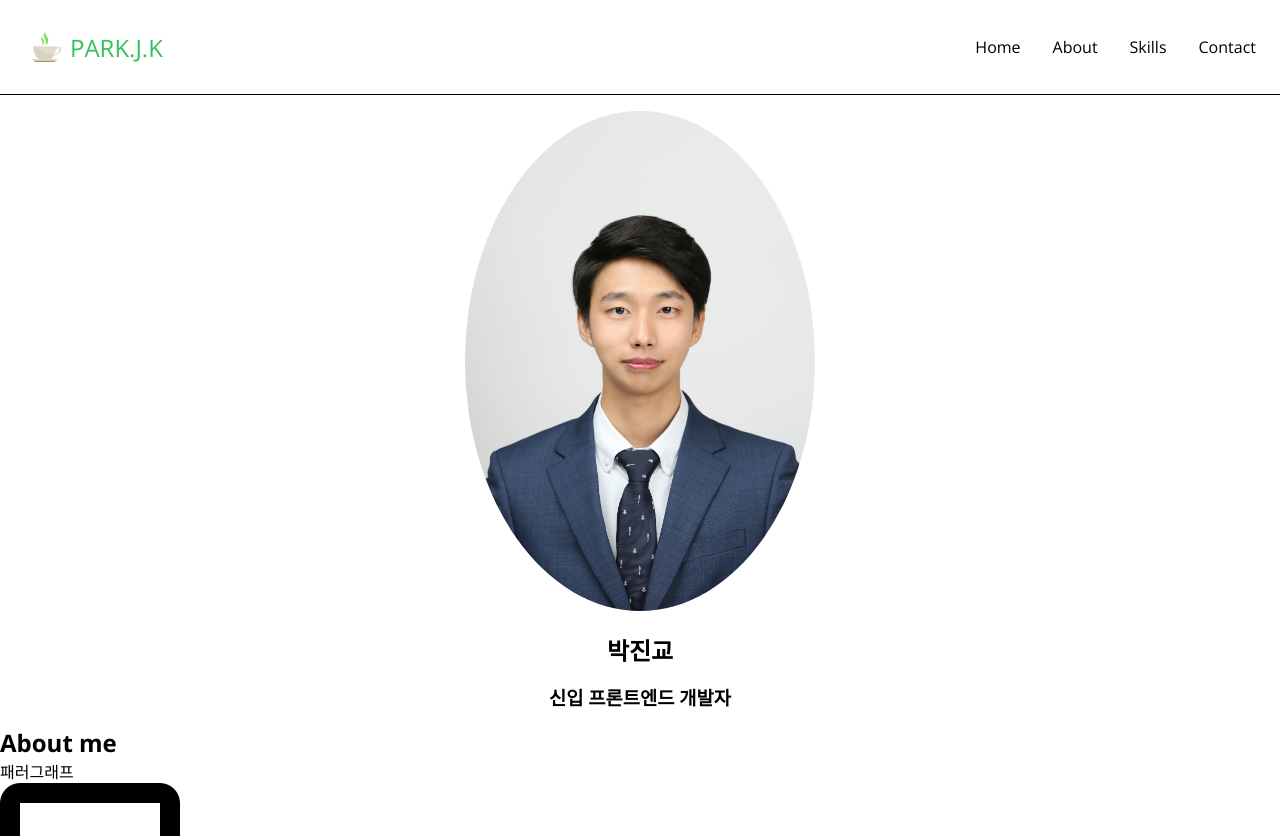
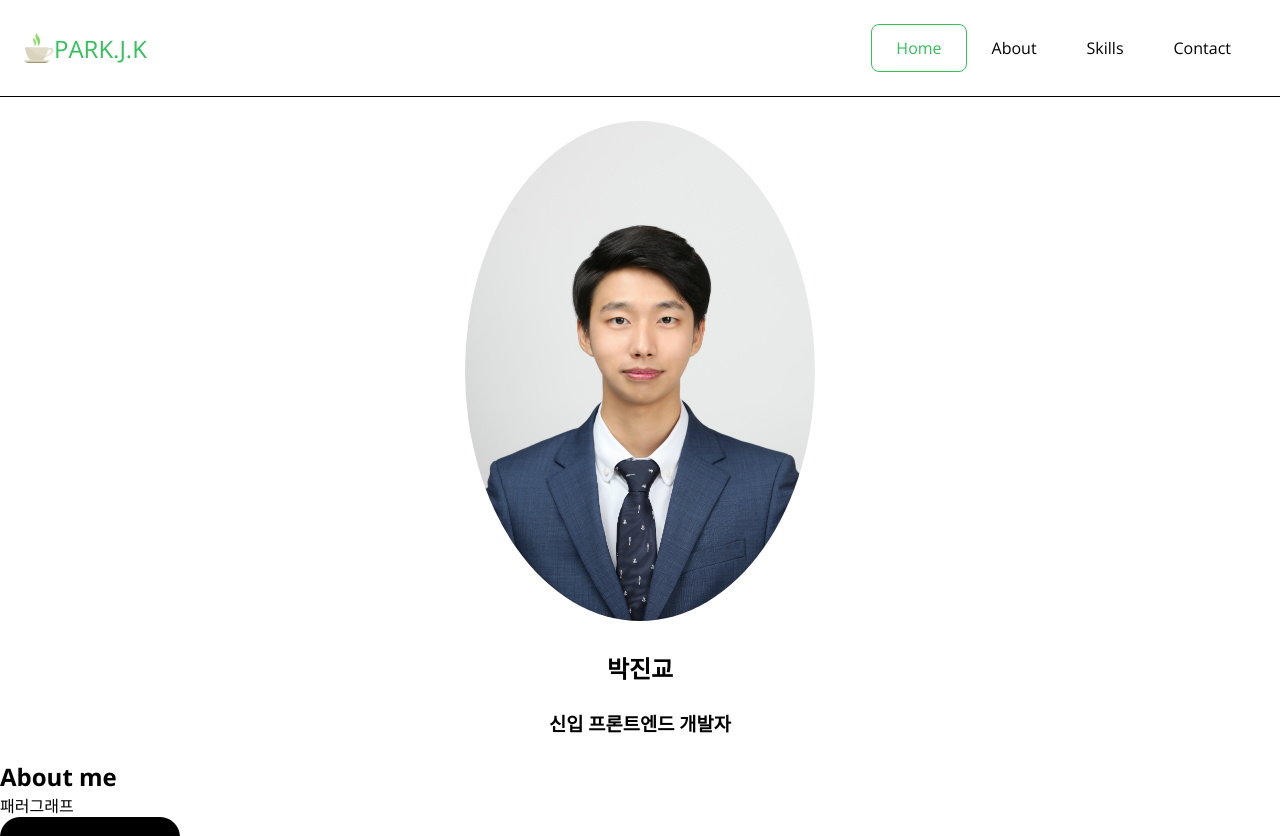
Before and after one commit to NextGoalIs/Portfolio, a plain HTML site: page index.html in a window 1280 px wide. Shown: the top 836 px of the page. Drawn offline with nearby package versions, Linux system fonts and the light colour scheme.

Commit message:
CSS : Navbar

```diff
--- a/index.html
+++ b/index.html
@@ -24,12 +24,12 @@
     <header class="navbar">
       <div class="navbar__logo">
         <a href="#">
-          <img src="imgs/favicon.png" alt="favicon" class="favicon" />
+          <img src="imgs/favicon.png" alt="favicon" class="logo" />
           <span>PARK.J.K</span>
         </a>
       </div>
       <ul class="navbar__menu">
-        <li>Home</li>
+        <li class="active">Home</li>
         <li>About</li>
         <li>Skills</li>
         <li>Contact</li>
@@ -136,7 +136,7 @@
       <h1 class="contact__title">연락처</h1>
       <h2 class="contact__email">wlswls8954@gmail.com</h2>
       <div class="contact__links">
-        <a href="https://github.com/NextGoalIs"  >
+        <a href="https://github.com/NextGoalIs">
           <i class="fa-brands fa-github fa-3x"></i>
         </a>
       </div>
--- a/style.css
+++ b/style.css
@@ -1,11 +1,21 @@
 :root {
   --point-color: #32c259;
+
+  --padding-basic: 24px;
+  --border-radius-basic: 8px;
+
+  --font-size-basic: 24px;
 }
 
 * {
+  box-sizing: border-box;
   font-family: "Open Sans", sans-serif;
   margin: 0;
   padding: 0;
+}
+
+body {
+  cursor: default;
 }
 
 ul {
@@ -13,9 +23,10 @@ ul {
 }
 
 .navbar {
-  padding: 24px;
+  padding: var(--padding-basic);
   display: flex;
   justify-content: space-between;
+  align-items: center;
   border-bottom: 1px solid black;
 }
 
@@ -24,11 +35,10 @@ ul {
   align-items: center;
   text-decoration: none;
   color: var(--point-color);
-  font-size: 24px;
+  font-size: var(--font-size-basic);
 }
 
-.favicon {
-  padding: 8px;
+.logo {
   width: 30px;
   height: 30px;
 }
@@ -39,16 +49,29 @@ ul {
 }
 
 .navbar__menu li {
-  padding-left: 32px;
+  padding: calc(var(--padding-basic) / 2) var(--padding-basic);
+  cursor: pointer;
+  border: 1px solid white;
+  border-radius: var(--border-radius-basic);
+}
+
+.navbar__menu li:hover {
+  border: 1px solid var(--point-color);
+  color: var(--point-color);
+}
+
+.navbar__menu li.active {
+  border: 1px solid var(--point-color);
+  color: var(--point-color);
 }
 
 .home {
-  padding: 16px;
+  padding: var(--padding-basic);
   text-align: center;
 }
 
 .home h1 {
-  padding: 16px;
+  padding: var(--padding-basic);
 }
 
 #home__myPic {
```
